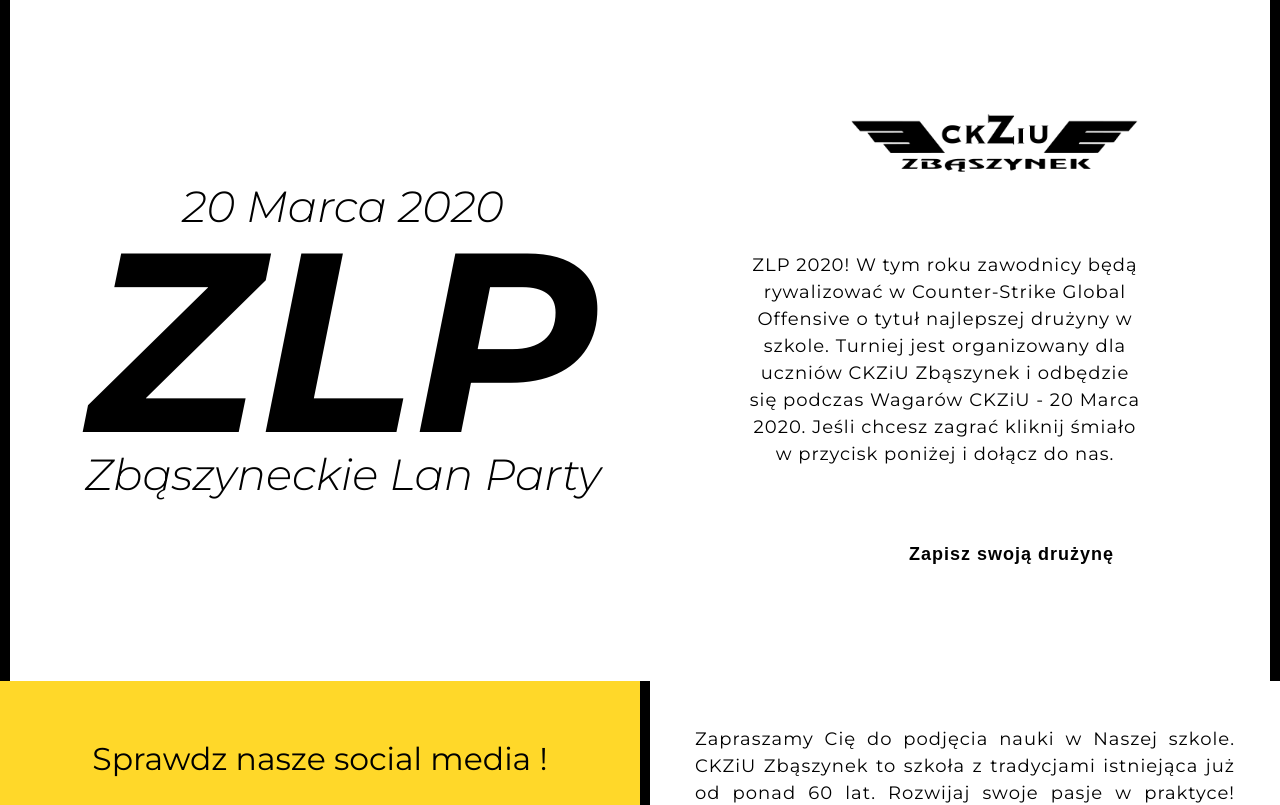
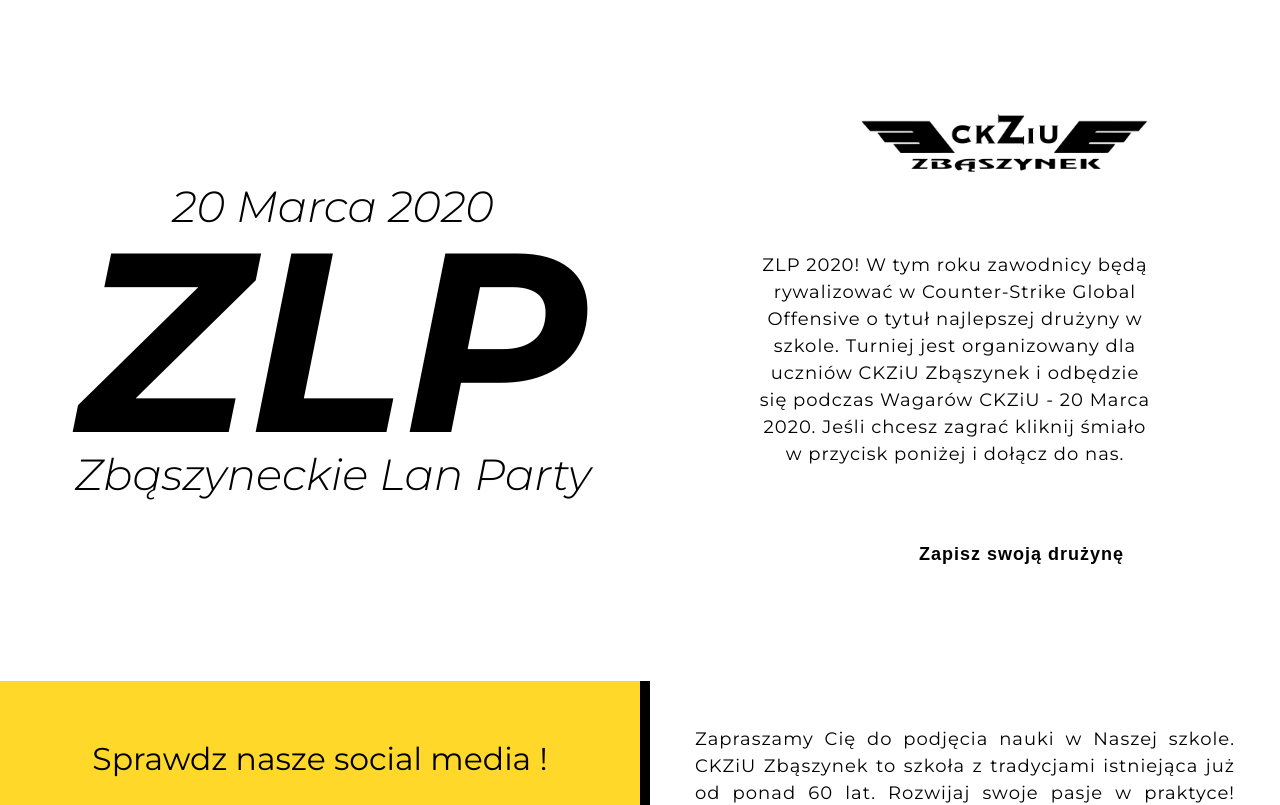
Before and after one commit to Ku3iK/zlp, a React (Create React App) app: page / in a window 1280 px wide. Shown: the top 805 px of the page. Built offline with nearby package versions, Linux system fonts and the light colour scheme.

Commit message:
design elements black border improved

```diff
--- a/src/components/Header.js
+++ b/src/components/Header.js
@@ -59,8 +59,6 @@
 export default Header;
 
 const HeaderSection = styled.div`
-    border-right: 10px solid black;
-    border-left: 10px solid black;
     position: relative;
     display: flex;
     width: 100%;
```
